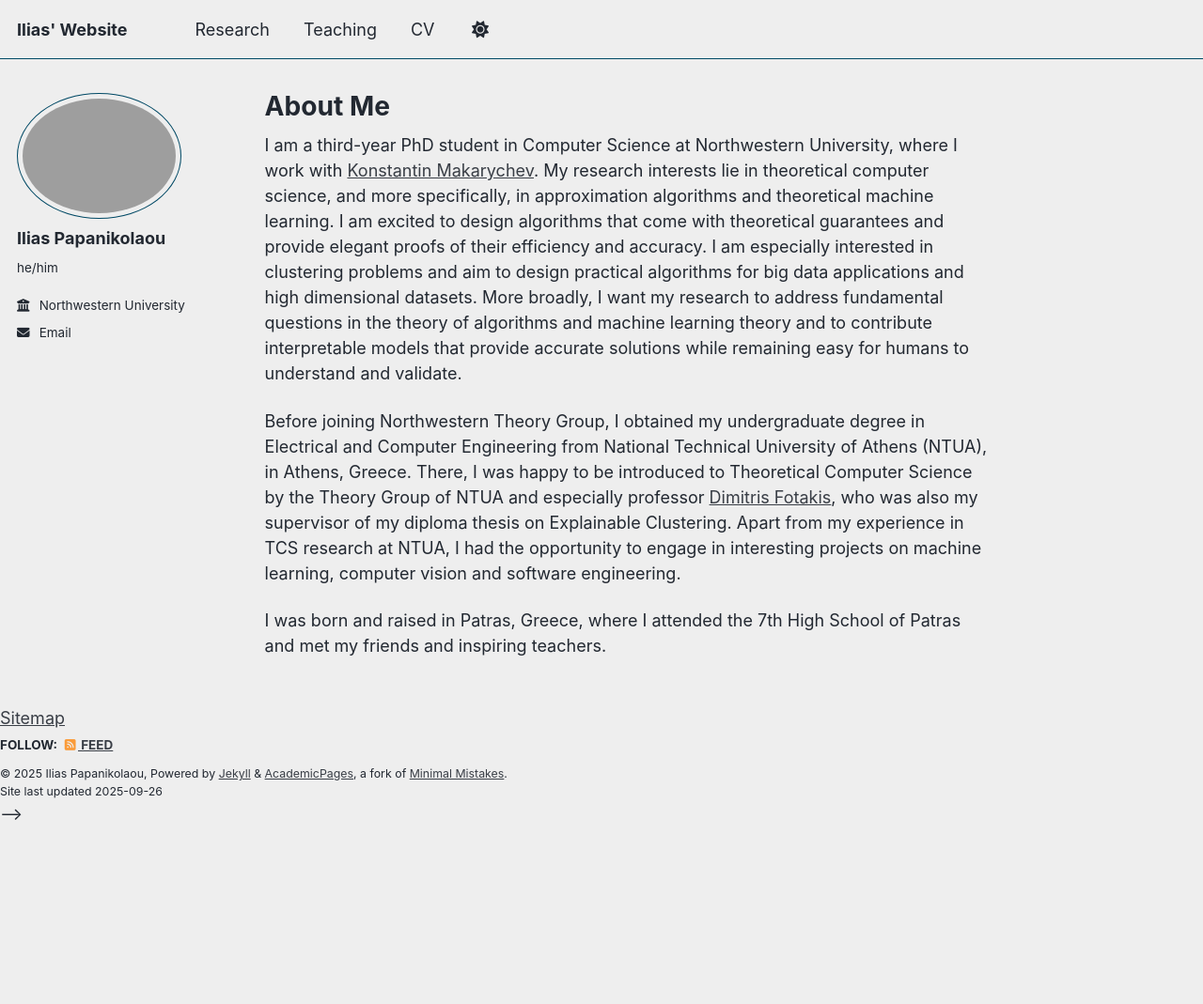
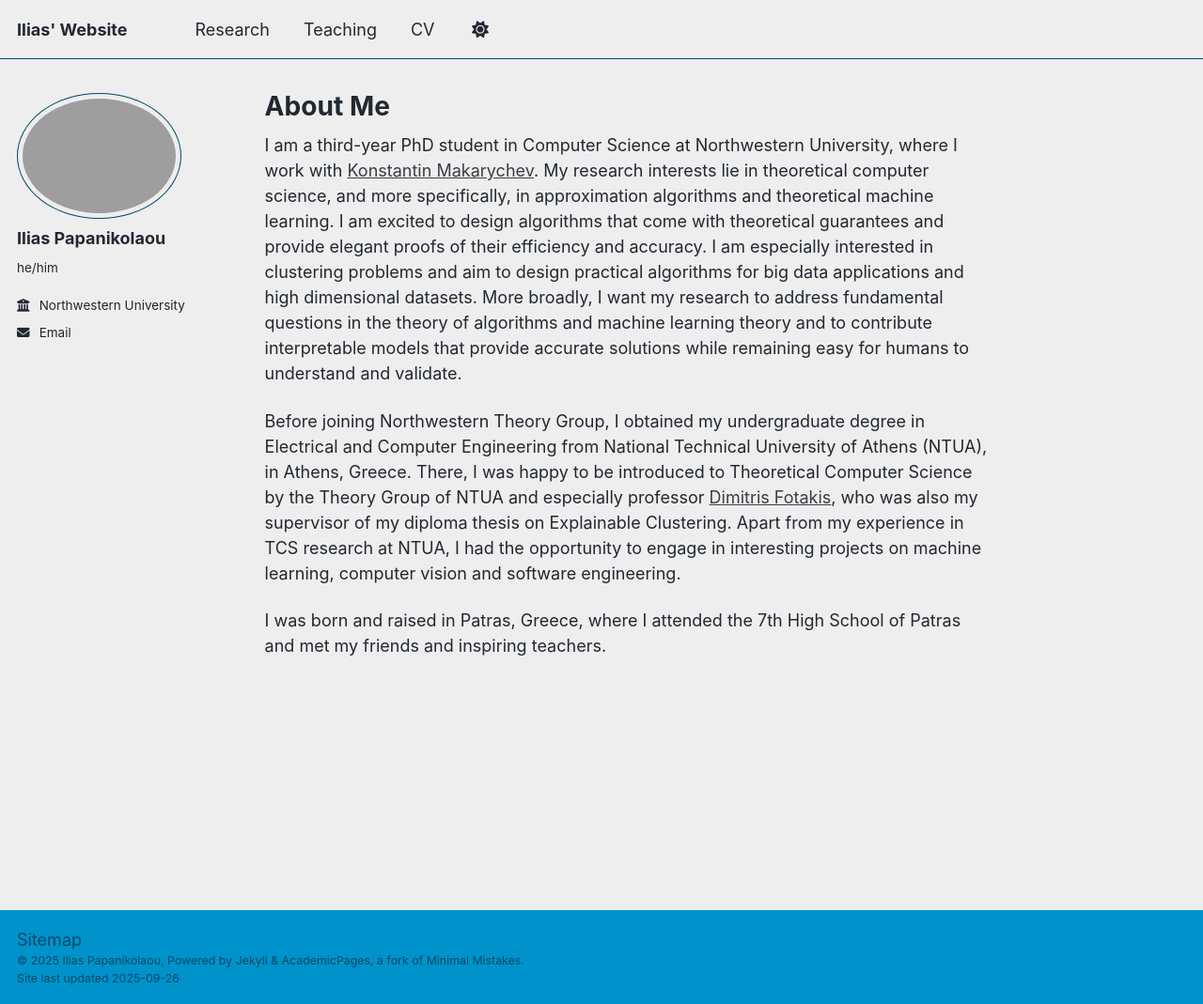
Before and after one commit to iliaspap/iliaspap.github.io, a Jekyll site: the page built from _pages/about.md, in a window 1280 px wide and 1069 px high. Shown: the whole window at 94% size. Built offline with Jekyll 4.4.1, drawn with Linux system fonts in a browser that asks for light colours; a script that is not in the unit is left out.

Commit message:
fixed footer and try to remove sitemap

```diff
--- a/_config.yml
+++ b/_config.yml
@@ -122,7 +122,7 @@ staticman:
       options:
         format           : "iso8601" # "iso8601" (default), "timestamp-seconds", "timestamp-milliseconds"
 atom_feed:
-  hide                   : false     # change to true to hide the RSS feed in the footer
+  hide                   : true     # change to true to hide the RSS feed in the footer
   path                   : # blank (default) uses feed.xml
 
 
--- a/_layouts/default.html
+++ b/_layouts/default.html
@@ -18,12 +18,12 @@ layout: compress
 
     {{ content }}
 
-    <!-- <div class="page__footer">
+    <div class="page__footer">
       <footer>
         {% include footer/custom.html %}
         {% include footer.html %}
       </footer>
-    </div> -->
+    </div>
 
     {% include scripts.html %}
 
```
